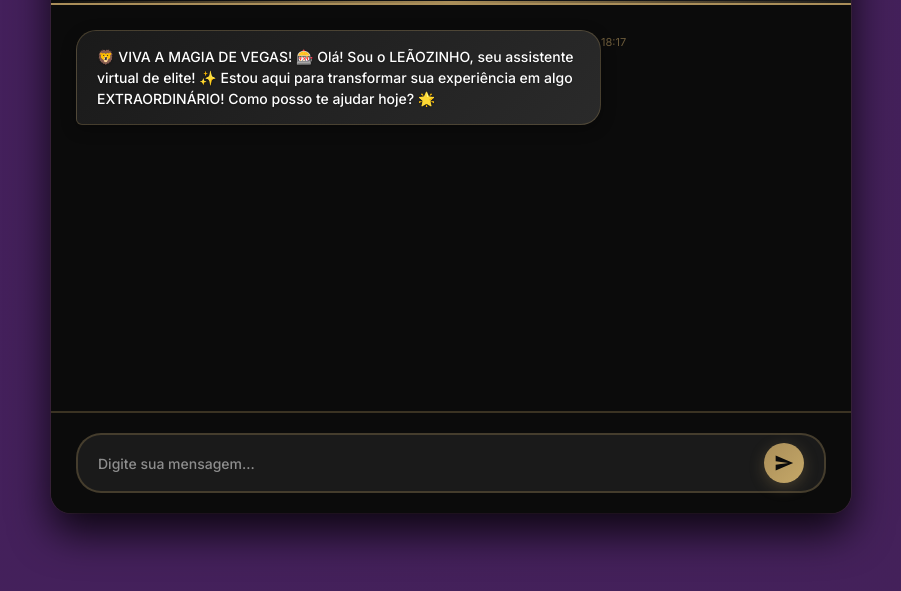
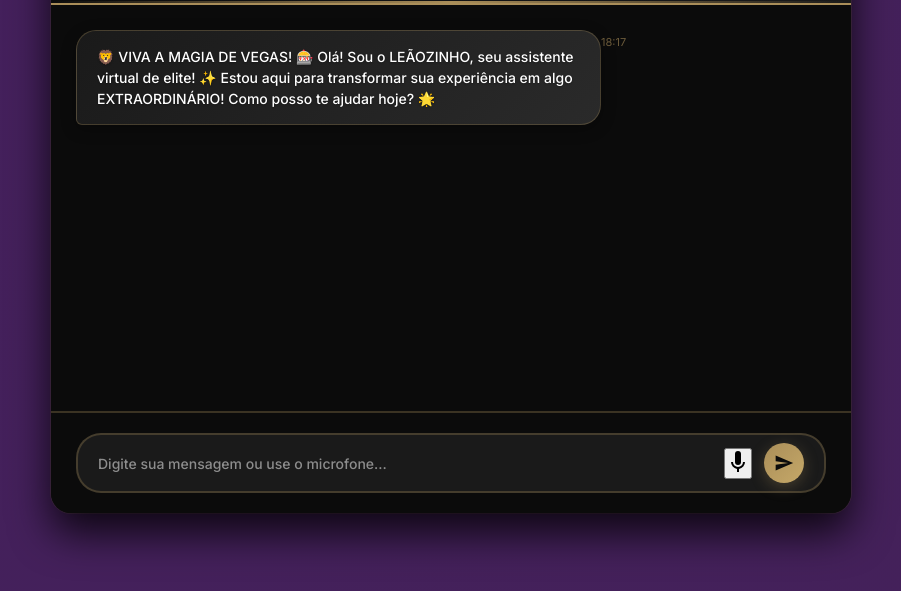
Before and after one commit to datAnubyz/leaozinhoteste2, a plain HTML site: page index.html in a window 1280 px wide. Shown: the part 187-778 px from the top of the page, without its empty margins (189-1090 px from the left). Drawn offline with Linux system fonts and the light colour scheme.

Commit message:
Update index.html

```diff
--- a/index.html
+++ b/index.html
@@ -11,7 +11,6 @@
 </head>
 <body>
     <div class="chat-container">
-        <!-- Header do Chat -->
         <div class="chat-header">
             <div class="bot-avatar">🦁</div>
             <div class="bot-info">
@@ -20,12 +19,9 @@
             </div>
         </div>
 
-        <!-- Área de Mensagens -->
         <div class="chat-messages" id="chatMessages">
-            <!-- Mensagens serão adicionadas aqui dinamicamente -->
-        </div>
+            </div>
 
-        <!-- Indicador de Digitação -->
         <div class="typing-indicator" id="typingIndicator" style="display: none;">
             <div class="typing-dots">
                 <span></span>
@@ -35,16 +31,21 @@
             <span class="typing-text">Leãozinho está digitando...</span>
         </div>
 
-        <!-- Input de Mensagem -->
         <div class="chat-input">
             <div class="input-container">
                 <input
                     type="text"
                     id="messageInput"
-                    placeholder="Digite sua mensagem..."
+                    placeholder="Digite sua mensagem ou use o microfone..."
                     maxlength="1000"
                     autocomplete="off"
                 >
+                <button id="micButton" type="button">
+                    <svg width="24" height="24" viewBox="0 0 24 24" fill="none" xmlns="http://www.w3.org/2000/svg">
+                        <path d="M12 1A3 3 0 0 0 9 4v8a3 3 0 0 0 6 0V4a3 3 0 0 0-3-3z" fill="currentColor"/>
+                        <path d="M19 12h-2a5 5 0 0 1-10 0H5a7 7 0 0 0 6 6.92V22h2v-3.08A7 7 0 0 0 19 12z" fill="currentColor"/>
+                    </svg>
+                </button>
                 <button id="sendButton" type="submit">
                     <svg width="20" height="20" viewBox="0 0 24 24" fill="none" xmlns="http://www.w3.org/2000/svg">
                         <path d="M2 21L23 12L2 3V10L17 12L2 14V21Z" fill="currentColor"/>
```
